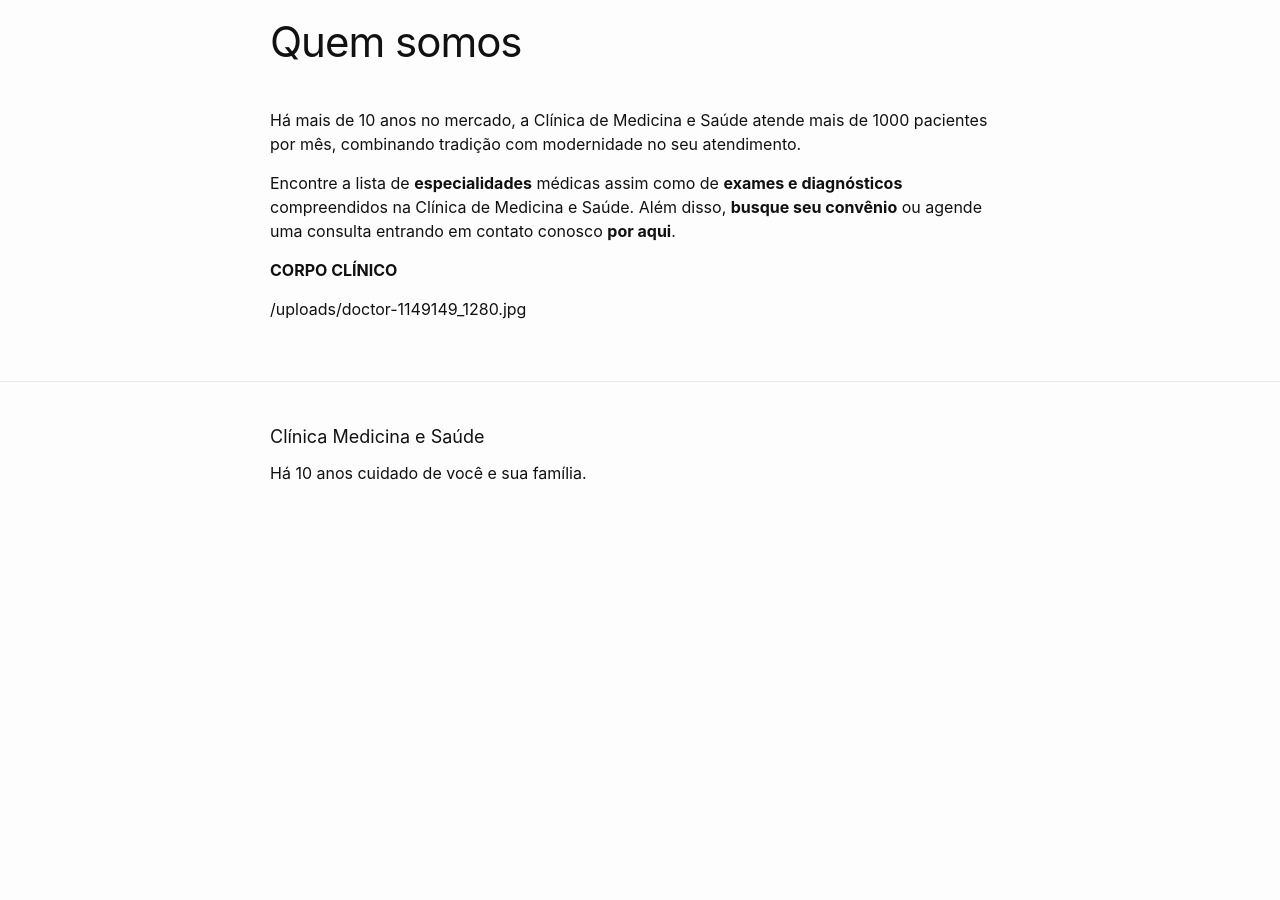
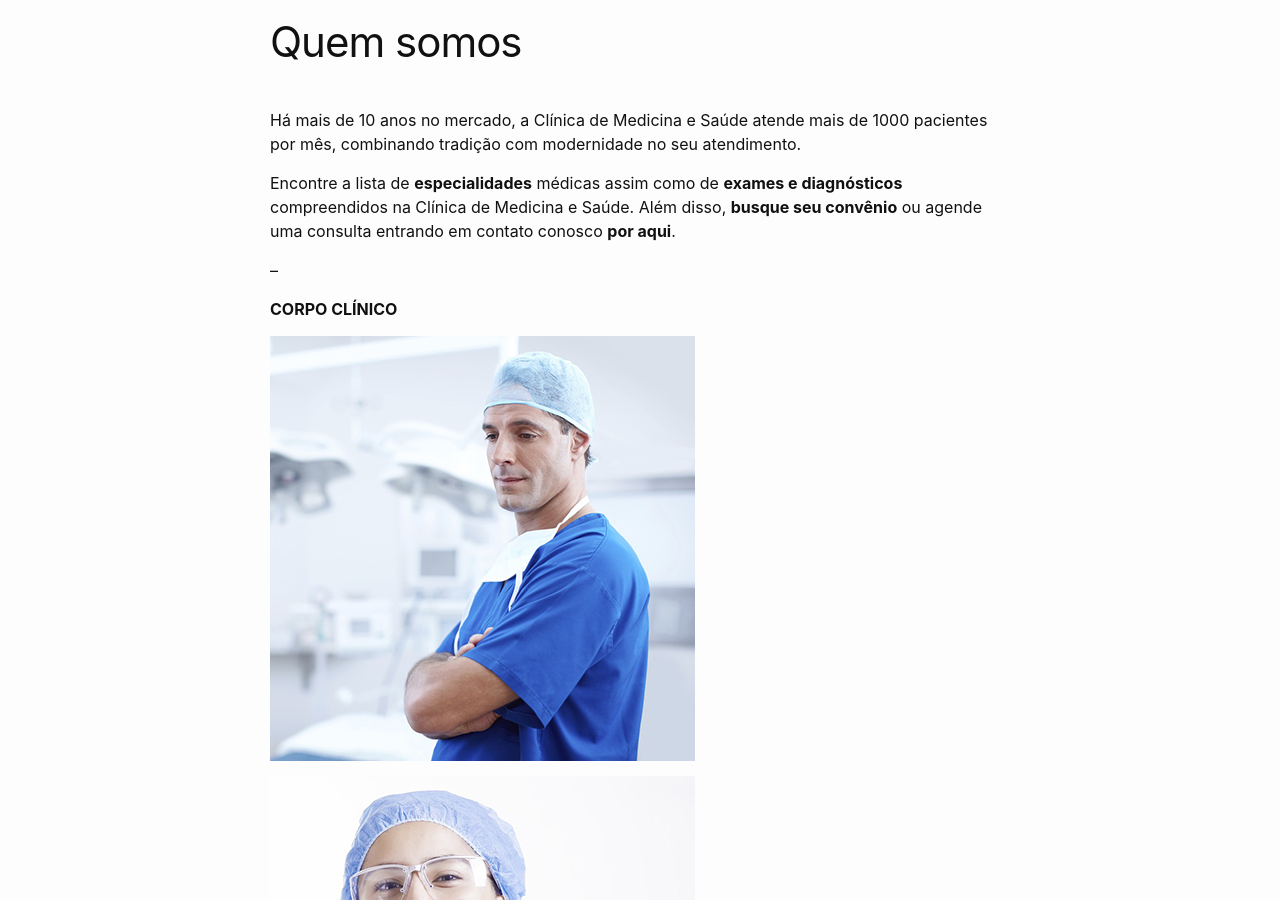
Before and after one commit to CopaTecnologia/medicinaesaude, a Jekyll site: the page built from sobre.markdown, in a window 1280 px wide and 900 px high, scrolled down 897 px. Built offline with Jekyll 4.4.1, drawn with Linux system fonts in a browser that asks for light colours; before the commit the page ends 1427 px from its top, so only the background shows below that.

Commit message:
Updated Sobre

```diff
--- a/sobre.markdown
+++ b/sobre.markdown
@@ -13,6 +13,12 @@
 
 Encontre a lista de **especialidades** médicas assim como de **exames e diagnósticos** compreendidos na Clínica de Medicina e Saúde. Além disso, **busque seu convênio** ou agende uma consulta entrando em contato conosco **por aqui**.
 
+--
+
 **CORPO CLÍNICO**
 
-/uploads/doctor-1149149_1280.jpg
+![doctor-1149149_1280.jpg](/uploads/doctor-1149149_1280.jpg)
+
+![nurse-2019420_1280.jpg](/uploads/nurse-2019420_1280.jpg)
+
+![dentist-1191671_1280.jpg](/uploads/dentist-1191671_1280.jpg)
```
